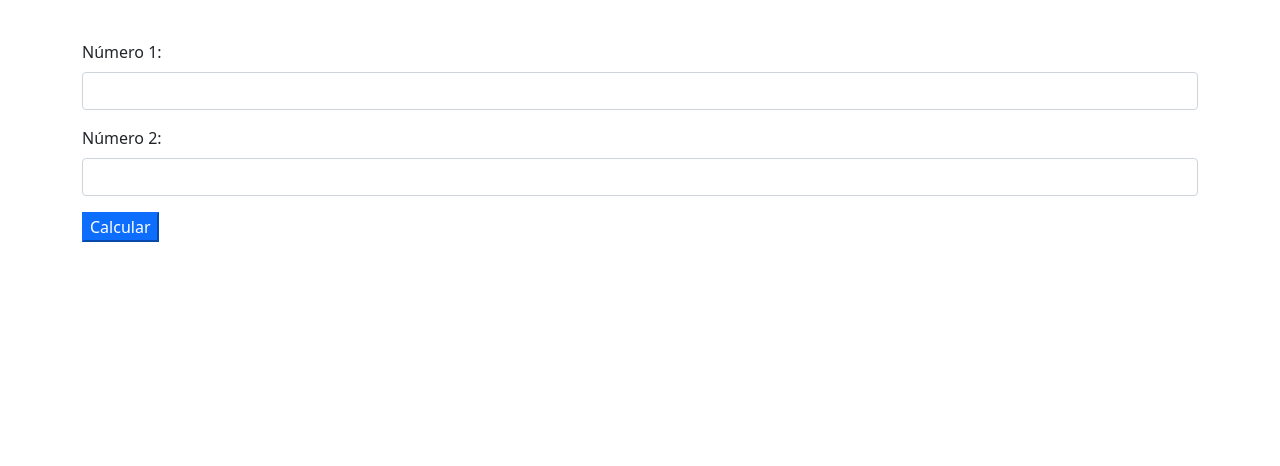
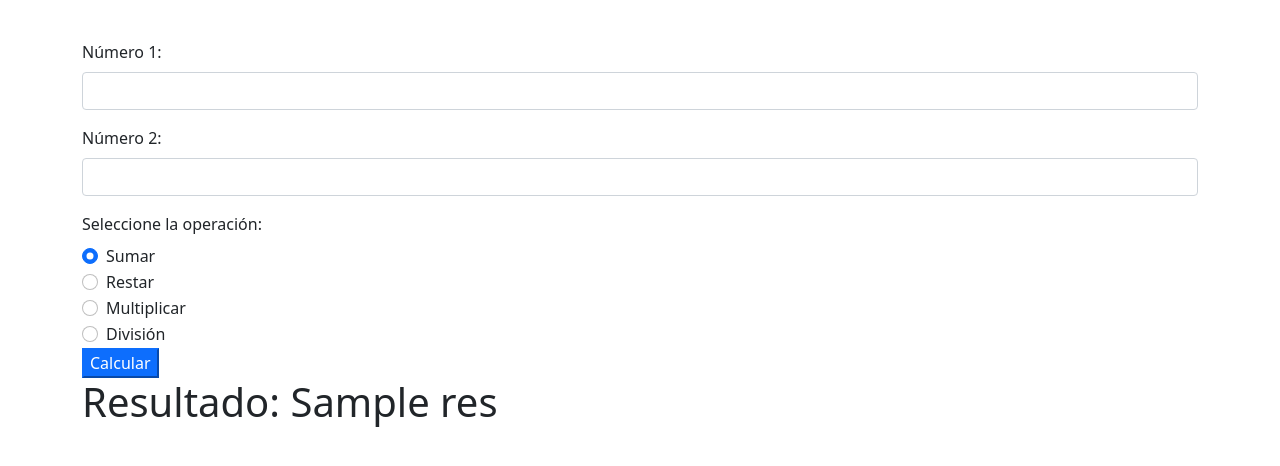
Before and after one commit to IDGS-804-23002218/IntroFlask, a Flask app: template templates/operasBas.html in a window 1280 px wide. Shown: the part 56-522 px from the top of the page. Run offline with Flask 3, Linux system fonts and the light colour scheme; the template is opened without the code that fills it: most values are stand-ins (such as "Sample title", 1, 10 or a date in 2020); some libraries are stand-ins or nearby versions.

Commit message:
Formulario

```diff
--- a/requirements.txt
+++ b/requirements.txt
@@ -1,8 +1,13 @@
 blinker==1.9.0
 click==8.3.1
 colorama==0.4.6
+dnspython==2.8.0
+email-validator==2.3.0
 Flask==3.1.2
+Flask-WTF==1.2.2
+idna==3.11
 itsdangerous==2.2.0
 Jinja2==3.1.6
 MarkupSafe==3.0.3
 Werkzeug==3.1.5
+WTForms==3.2.1
--- a/templates/operasBas.html
+++ b/templates/operasBas.html
@@ -1,6 +1,6 @@
 {% extends "layout.html" %} {% block content %}
 
-<form method="post" action="/resultado">
+<form method="post" action="/operasBas">
   <div class="mb-3">
     <label for="num1" class="form-label">Número 1:</label>
     <input type="number" class="form-control" id="num1" name="num1" />
@@ -9,8 +9,48 @@
     <label for="num2" class="form-label">Número 2:</label>
     <input type="number" class="form-control" id="num2" name="num2" />
   </div>
+  <label class="form-label">Seleccione la operación: </label>
+  <div class="form-check">
+    <input
+      class="form-check-input"
+      type="radio"
+      name="operacion"
+      value="sumar"
+      checked
+    />
+    <label class="form-check-label">Sumar</label>
+  </div>
+  <div class="form-check">
+    <input
+      class="form-check-input"
+      type="radio"
+      name="operacion"
+      value="restar"
+    />
+    <label class="form-check-label">Restar</label>
+  </div>
+  <div class="form-check">
+    <input
+      class="form-check-input"
+      type="radio"
+      name="operacion"
+      value="multiplicar"
+    />
+    <label class="form-check-label">Multiplicar</label>
+  </div>
+  <div class="form-check">
+    <input
+      class="form-check-input"
+      type="radio"
+      name="operacion"
+      value="division"
+    />
+    <label class="form-check-label">División</label>
+  </div>
 
   <button type="submit" class="btm btn-primary">Calcular</button>
 </form>
 
+<h1>Resultado: {{ res }}</h1>
+
 {% endblock %}
```
Also changed, not shown: forms.py (added, +19 -0 lines), templates/alumnos.html (added, +20 -0 lines), templates/saludo1.html (+8 -1 lines).
